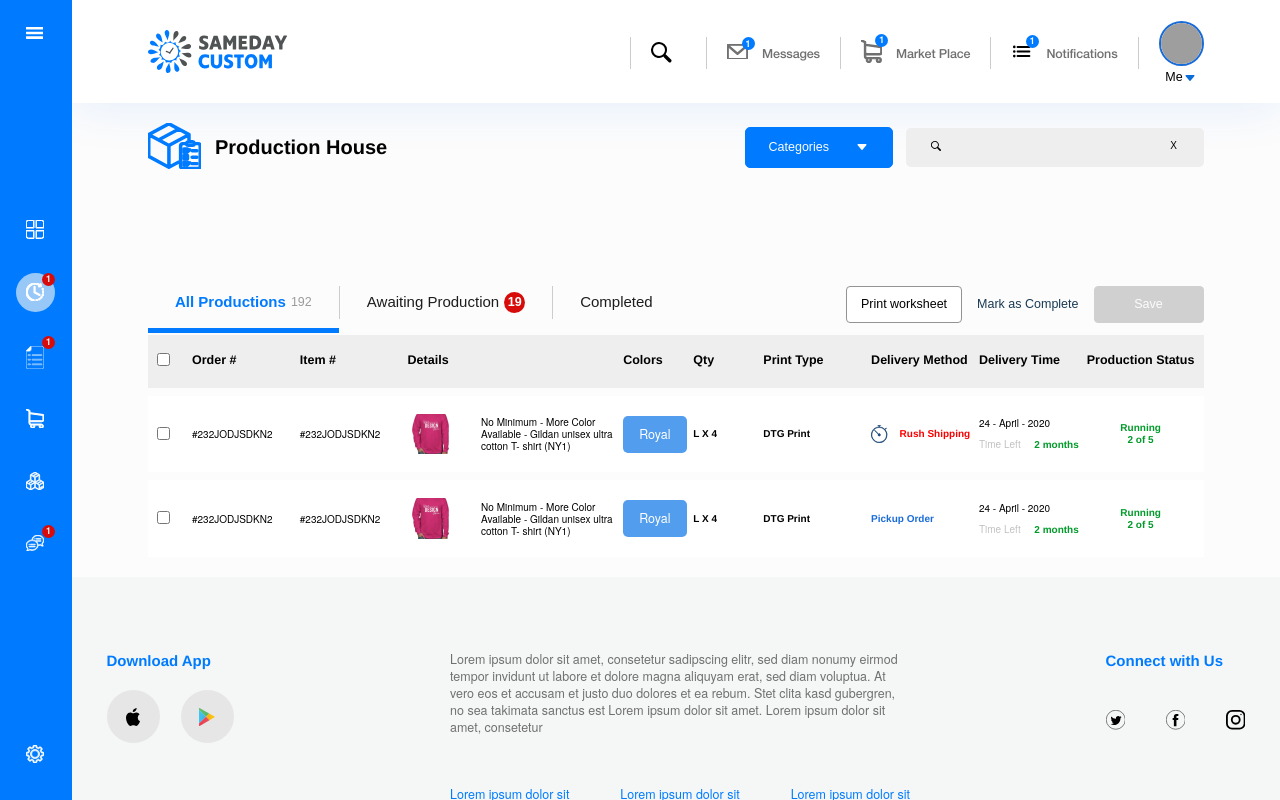
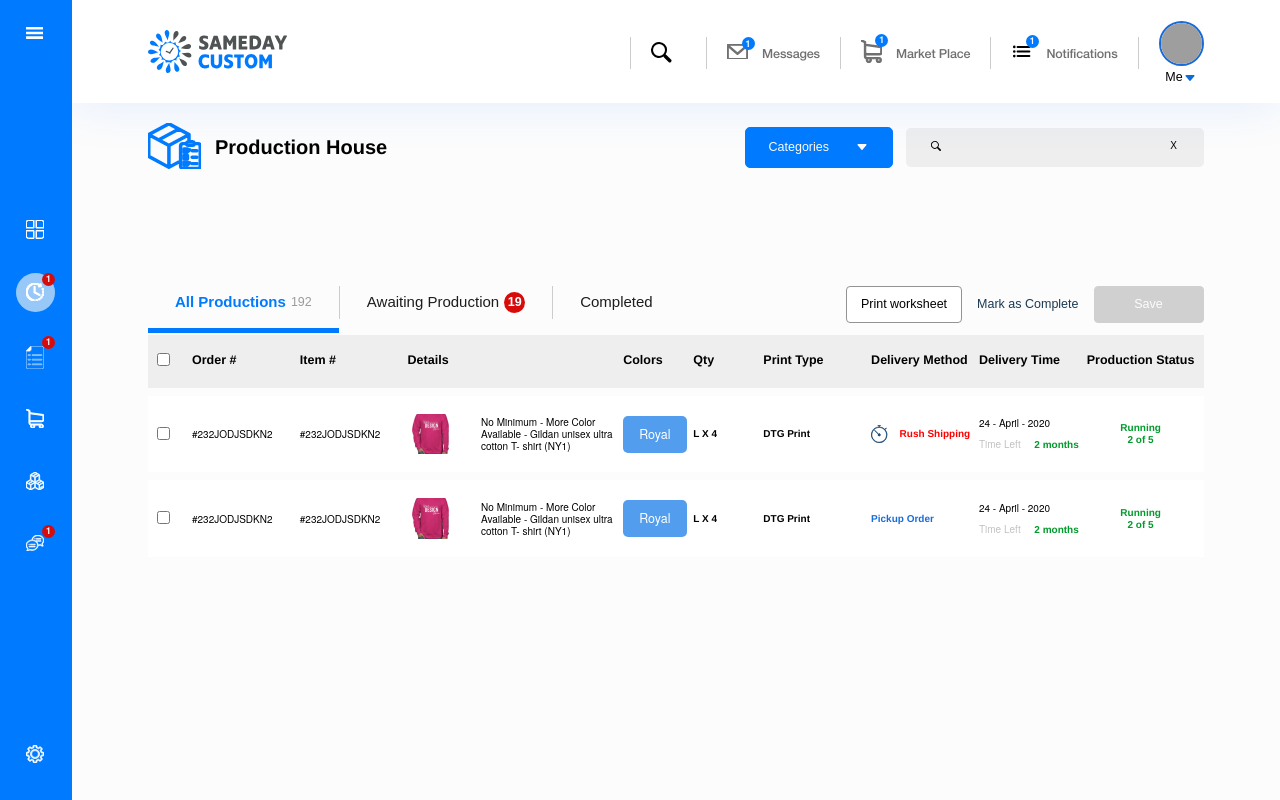
Before and after one commit to tehlordvortex/samedaycustom-interview, a React (Create React App) app: page /operations/production-house in a window 1280 px wide. Built offline with nearby package versions, Linux system fonts and the light colour scheme; grey boxes are pictures that could not be loaded.

Commit message:
make header sticky positioned

```diff
--- a/src/App.js
+++ b/src/App.js
@@ -32,6 +32,7 @@
 const PageContent = styled.main`
   padding: 2rem 7.65rem;
   height: 100%;
+  min-height: calc(100vh - 10.23rem);
 `;
 
 function App() {
--- a/src/components/Header.js
+++ b/src/components/Header.js
@@ -17,6 +17,9 @@
   align-items: center;
   justify-content: space-between;
   box-shadow: 0px 3px 50px #1877ff1c;
+  position: sticky;
+  top: 0;
+  z-index: 100;
 `;
 
 const HeaderBrandImage = styled.img`
```
